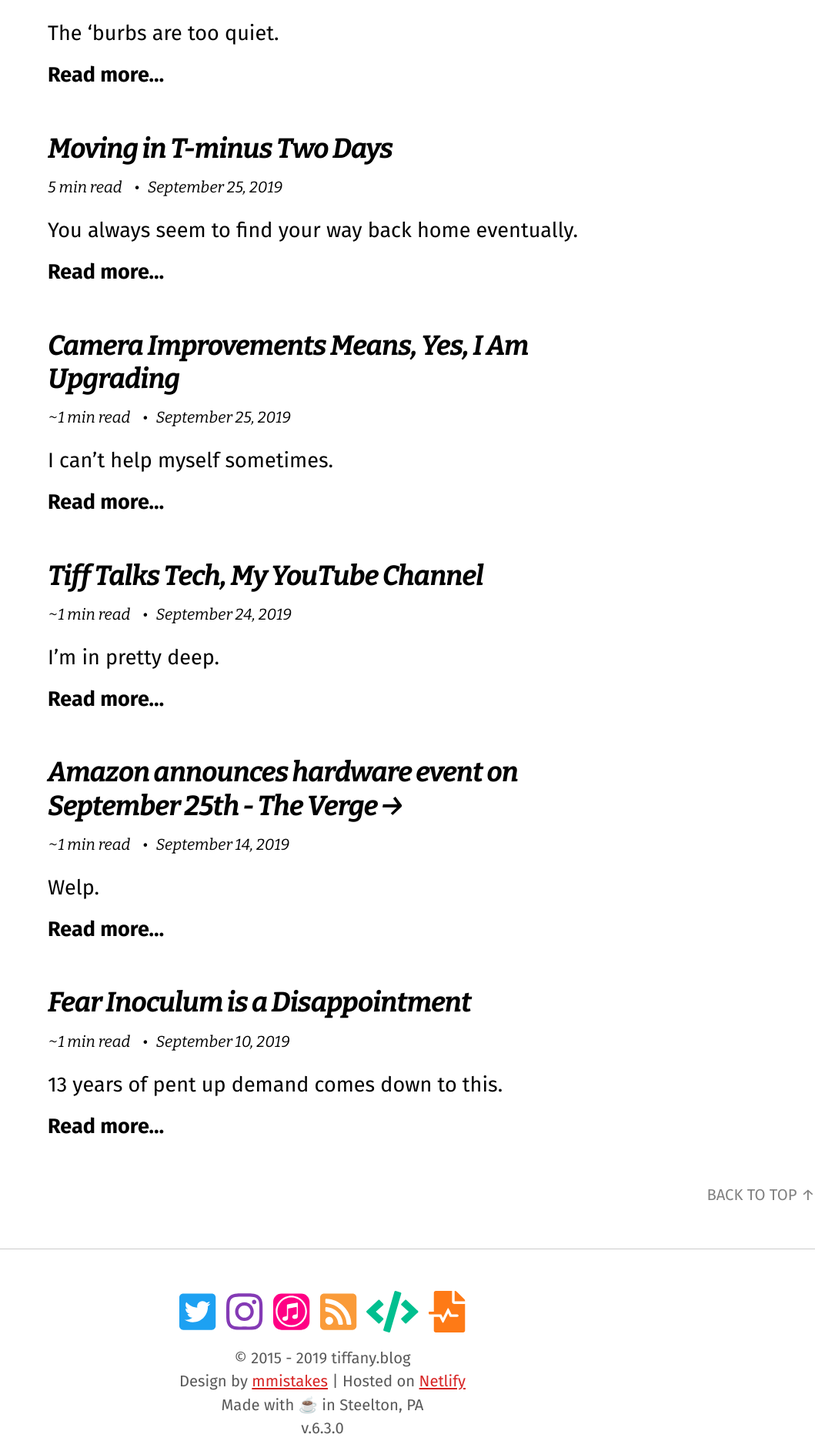
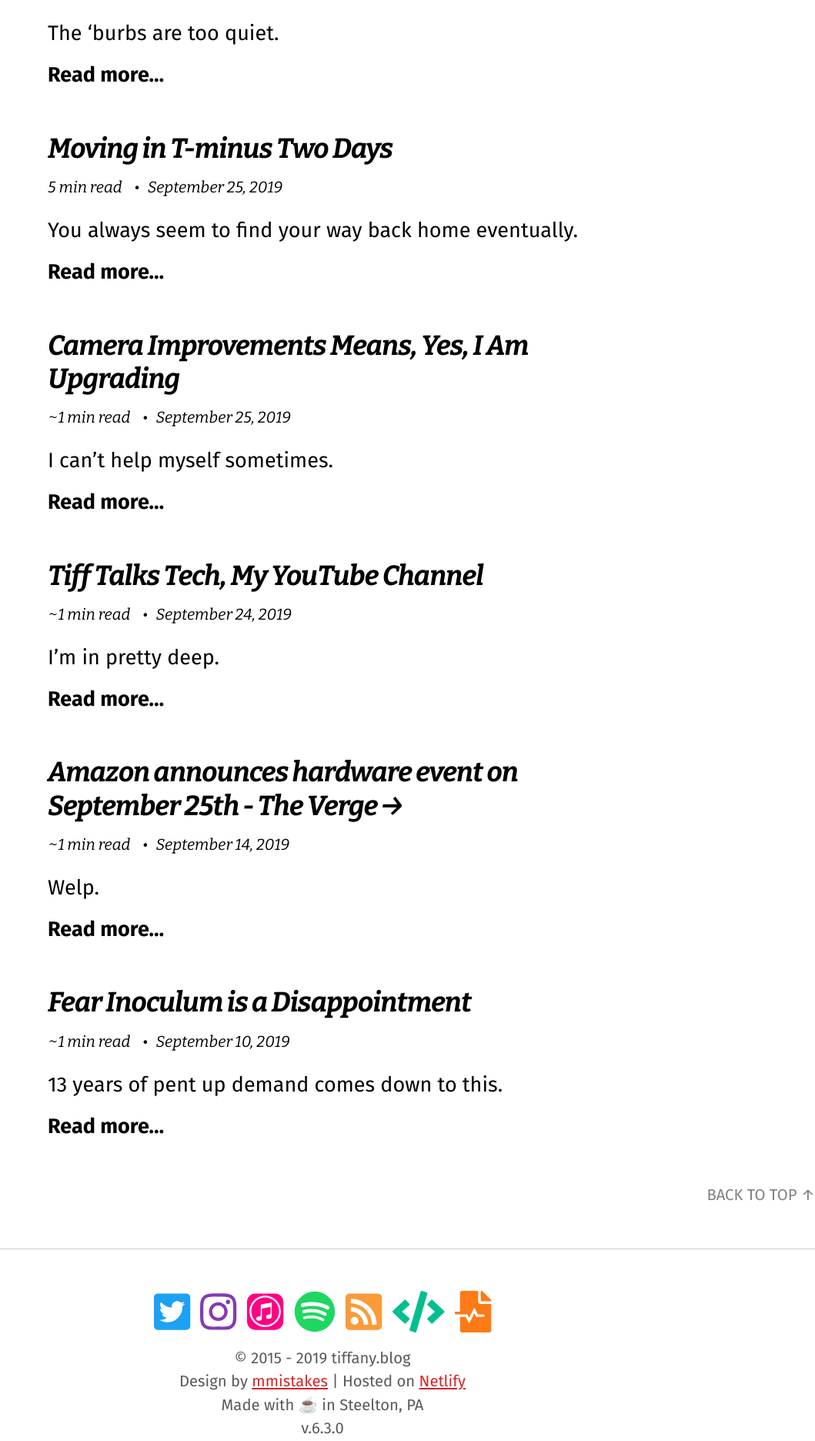
Before and after one commit to bryanbraun/tiffany.blog, a Jekyll site: the page built from index.html, in a window 1280 px wide. Shown: the part 1680-3552 px from the top of the page at 77% size, without its empty margins (221-1280 px from the left). Built offline with Jekyll 4.4.1, drawn with Linux system fonts in a browser that asks for light colours; nearby versions of some CDN libraries; the list of posts is cut into pages by our own code.

Commit message:
Added Spotify profile

```diff
--- a/_config.yml
+++ b/_config.yml
@@ -171,6 +171,9 @@ footer_links:
   - title: Apple Music
     url: https://music.apple.com/profile/tiffanywhitedev
     icon: fab fa-itunes
+  - title: Spotify
+    url: https://open.spotify.com/user/carvingcarver
+    icon: fab fa-spotify
   # - title: Pinterest
   #   url: https://www.pinterest.com/tiffanywhitedev/
   #   icon: fab fa-pinterest-square
--- a/_sass/so-simple/_base.scss
+++ b/_sass/so-simple/_base.scss
@@ -162,6 +162,10 @@ figcaption {
   color: #00bf8f;
 }
 
+.fa-spotify {
+  color: #1ed760;
+}
+
 a {
   color: $link-color;
   -webkit-transition: $global-transition;
```
